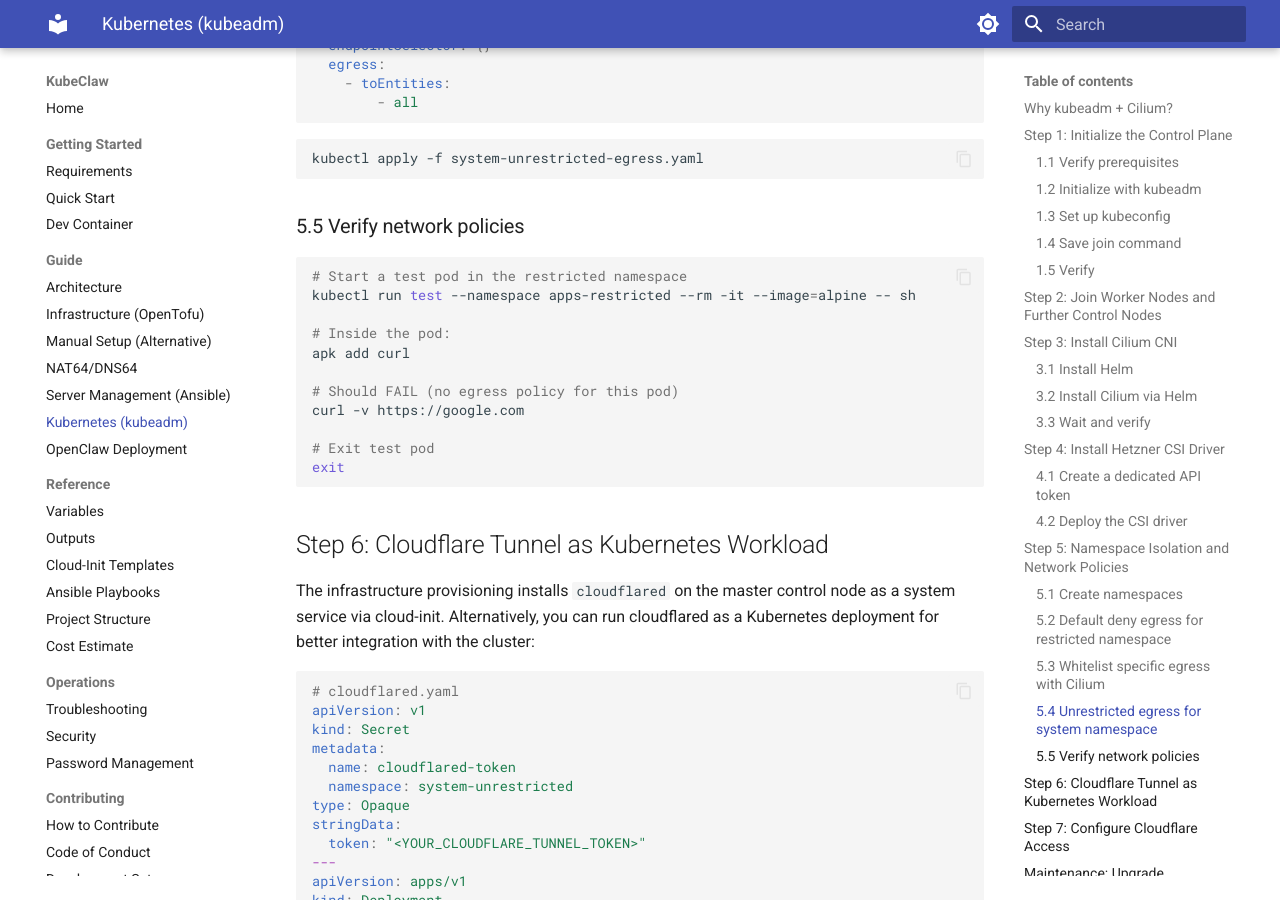
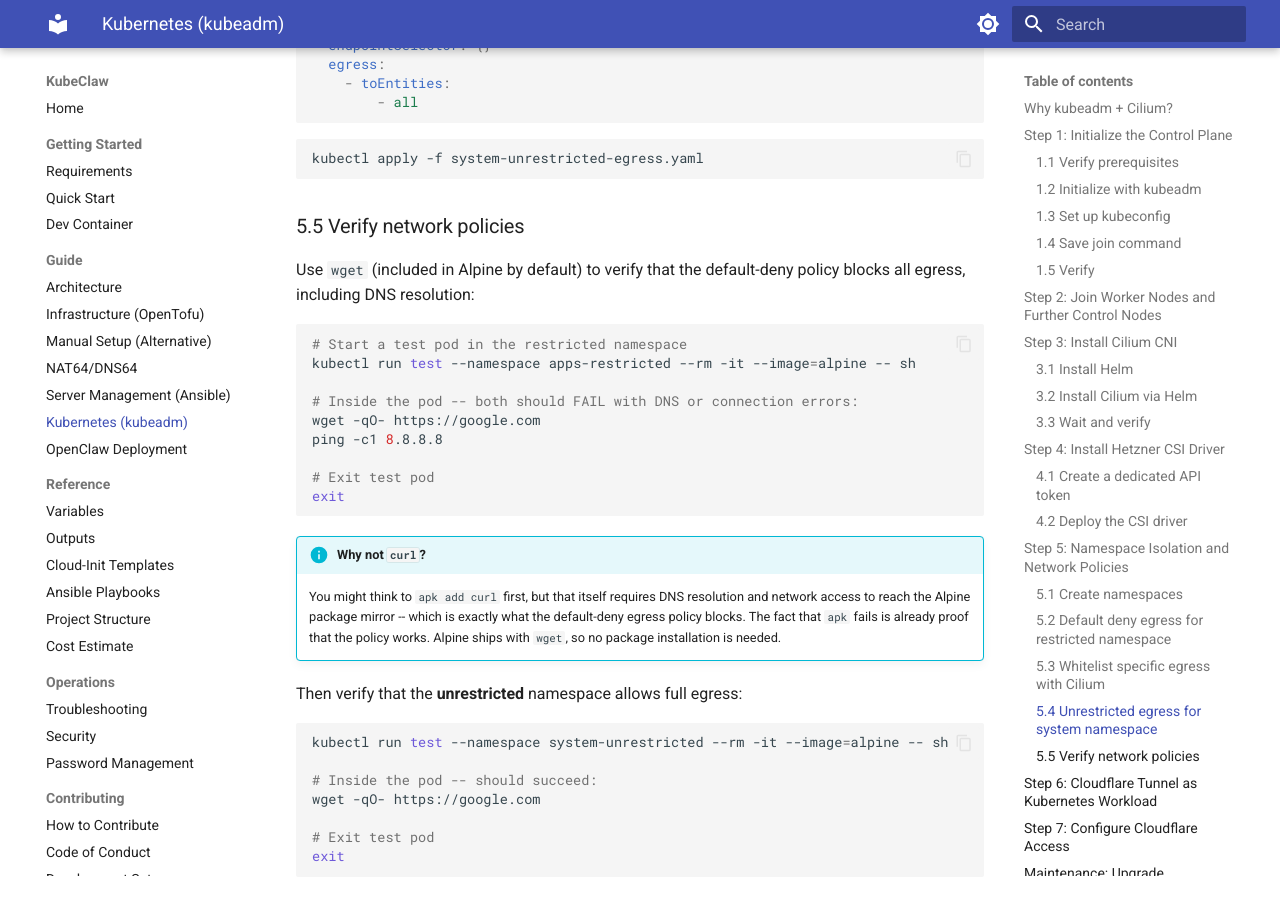
Before and after one commit to projectious-work/kubeclaw, an MkDocs documentation site: the page built from docs/guide/kubernetes.md, in a window 1280 px wide and 900 px high, scrolled down 10058 px. Built offline with MkDocs 1.6.1 and Material for MkDocs 9.7.7, drawn with Linux system fonts in a browser that asks for light colours.

Commit message:
doc: clarification on testing egress

````diff
--- a/docs/guide/kubernetes.md
+++ b/docs/guide/kubernetes.md
@@ -462,15 +462,30 @@
 
 ### 5.5 Verify network policies
 
+Use `wget` (included in Alpine by default) to verify that the default-deny policy blocks all egress, including DNS resolution:
+
 ```bash
 # Start a test pod in the restricted namespace
 kubectl run test --namespace apps-restricted --rm -it --image=alpine -- sh
 
-# Inside the pod:
-apk add curl
+# Inside the pod -- both should FAIL with DNS or connection errors:
+wget -qO- https://google.com
+ping -c1 8.8.8.8
 
-# Should FAIL (no egress policy for this pod)
-curl -v https://google.com
+# Exit test pod
+exit
+```
+
+!!! info "Why not `curl`?"
+    You might think to `apk add curl` first, but that itself requires DNS resolution and network access to reach the Alpine package mirror -- which is exactly what the default-deny egress policy blocks. The fact that `apk` fails is already proof that the policy works. Alpine ships with `wget`, so no package installation is needed.
+
+Then verify that the **unrestricted** namespace allows full egress:
+
+```bash
+kubectl run test --namespace system-unrestricted --rm -it --image=alpine -- sh
+
+# Inside the pod -- should succeed:
+wget -qO- https://google.com
 
 # Exit test pod
 exit
````
